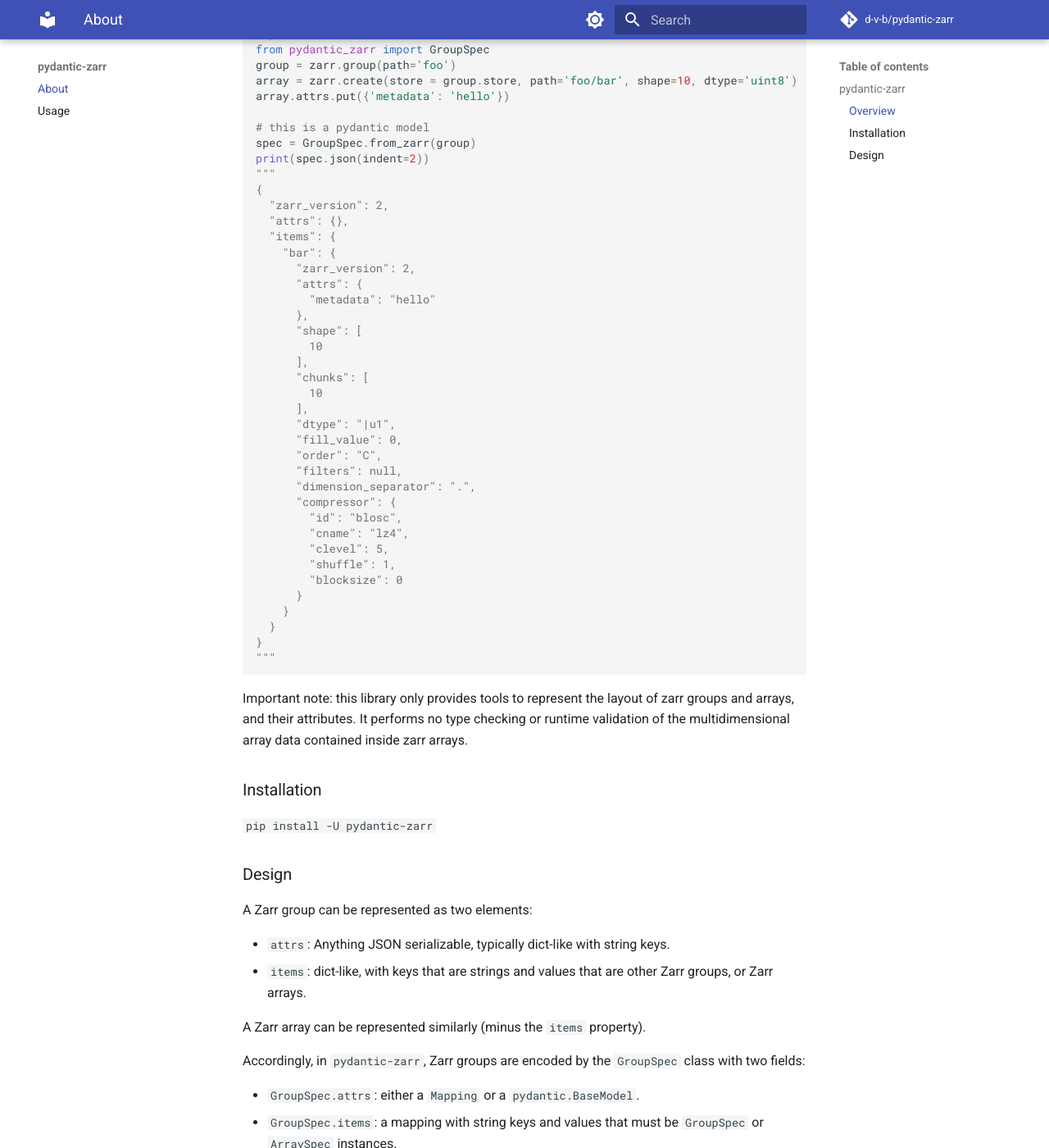
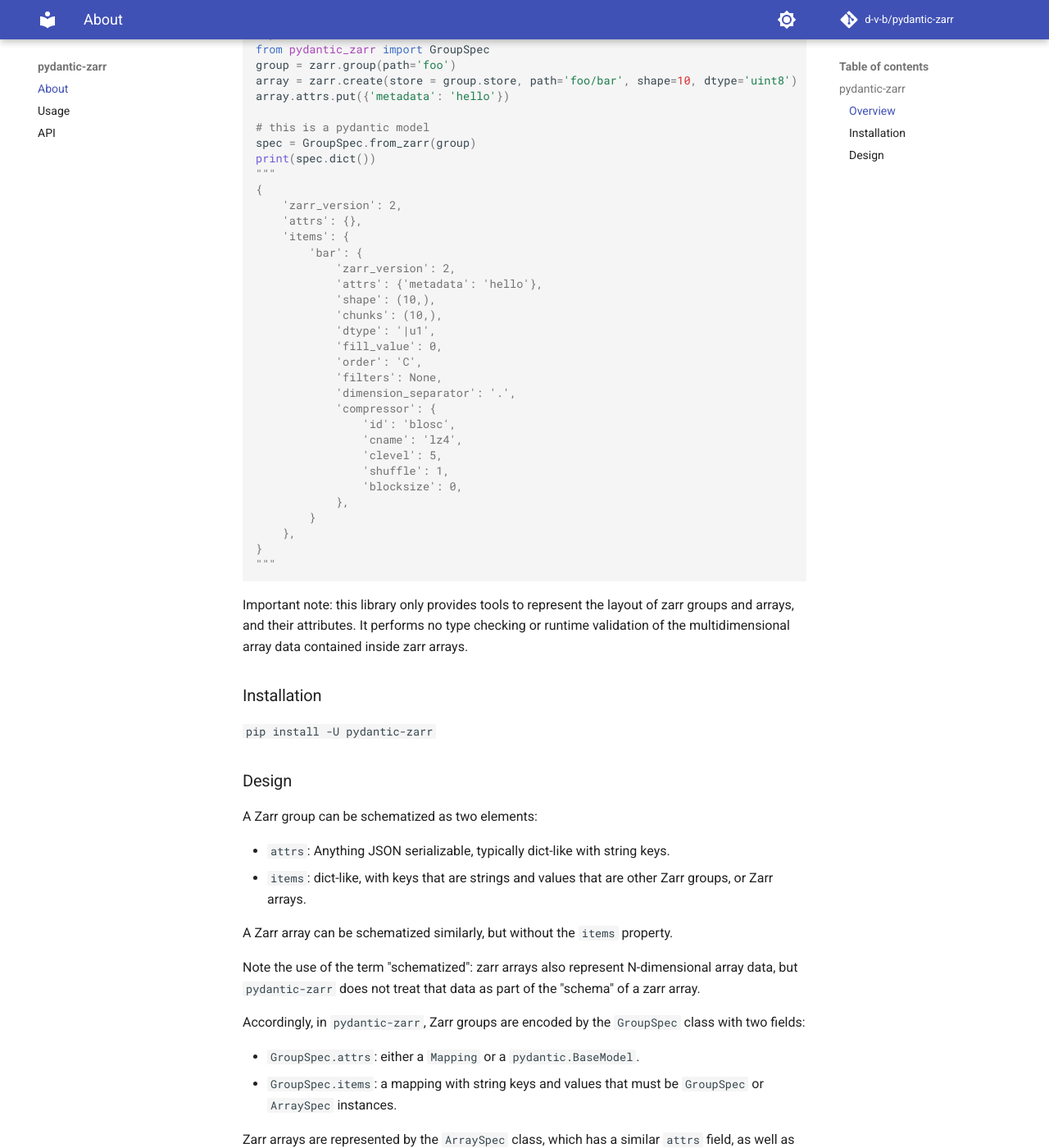
Before and after one commit to janelia-cellmap/pydantic-zarr, an MkDocs documentation site: the page built from docs/index.md, in a window 1280 px wide and 1400 px high, scrolled down 431 px. Shown: the whole window at 82% size. Built offline with MkDocs 1.6.1 and Material for MkDocs 9.7.7, drawn with Linux system fonts in a browser that asks for light colours; comment, search, counter and statistics services are not loaded.

````diff
--- a/docs/index.md
+++ b/docs/index.md
@@ -14,37 +14,31 @@ array.attrs.put({'metadata': 'hello'})
 
 # this is a pydantic model
 spec = GroupSpec.from_zarr(group)
-print(spec.json(indent=2))
+print(spec.dict())
 """
 {
-  "zarr_version": 2,
-  "attrs": {},
-  "items": {
-    "bar": {
-      "zarr_version": 2,
-      "attrs": {
-        "metadata": "hello"
-      },
-      "shape": [
-        10
-      ],
-      "chunks": [
-        10
-      ],
-      "dtype": "|u1",
-      "fill_value": 0,
-      "order": "C",
-      "filters": null,
-      "dimension_separator": ".",
-      "compressor": {
-        "id": "blosc",
-        "cname": "lz4",
-        "clevel": 5,
-        "shuffle": 1,
-        "blocksize": 0
-      }
-    }
-  }
+    'zarr_version': 2,
+    'attrs': {},
+    'items': {
+        'bar': {
+            'zarr_version': 2,
+            'attrs': {'metadata': 'hello'},
+            'shape': (10,),
+            'chunks': (10,),
+            'dtype': '|u1',
+            'fill_value': 0,
+            'order': 'C',
+            'filters': None,
+            'dimension_separator': '.',
+            'compressor': {
+                'id': 'blosc',
+                'cname': 'lz4',
+                'clevel': 5,
+                'shuffle': 1,
+                'blocksize': 0,
+            },
+        }
+    },
 }
 """
 ```
@@ -59,12 +53,14 @@ Important note: this library only provides tools to represent the layout of zarr
 
 ## Design
 
-A Zarr group can be represented as two elements:
+A Zarr group can be schematized as two elements:
 
 - `attrs`: Anything JSON serializable, typically dict-like with string keys.
 - `items`: dict-like, with keys that are strings and values that are other Zarr groups, or Zarr arrays.
 
-A Zarr array can be represented similarly (minus the `items` property).
+A Zarr array can be schematized similarly, but without the `items` property.
+
+Note the use of the term "schematized": zarr arrays also represent N-dimensional array data, but `pydantic-zarr` does not treat that data as part of the "schema" of a zarr array.
 
 Accordingly, in `pydantic-zarr`, Zarr groups are encoded by the `GroupSpec` class with two fields:
 
--- a/mkdocs.yaml
+++ b/mkdocs.yaml
@@ -29,6 +29,14 @@ theme:
 nav:
     - About: index.md
     - Usage: intro.md
+    - API: api/core.md
+
+plugins:
+- mkdocstrings:
+    handlers:
+        python:
+          options:
+            show_signature_annotations: true
 
 markdown_extensions:
   - pymdownx.highlight:
--- a/pyproject.toml
+++ b/pyproject.toml
@@ -18,7 +18,7 @@ pytest-cov = "^4.1.0"
 mypy = "^1.3.0"
 mkdocs = "^1.4.3"
 mkdocs-material = "^9.1.18"
-mkdocstrings = "^0.22.0"
+mkdocstrings = {extras = ["python"], version = "^0.22.0"}
 pytest-examples = "^0.0.9"
 
 [build-system]
````
Also changed, not shown: docs/api/core.md (added, +1 -0 lines), 1 other file.
